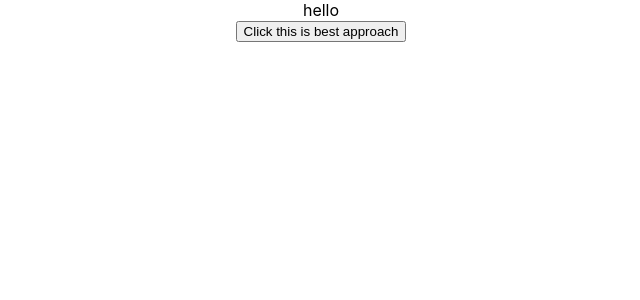
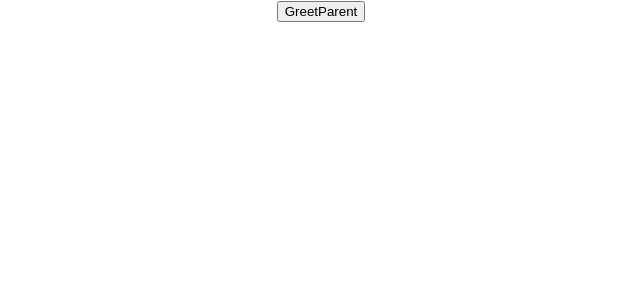
Before and after one commit to vijaynehra594/REACT, a React (Create React App) app in the folder hello-world/: page / in a window 1280 px wide. Shown: the top 300 px of the page, without its empty margins (319-959 px from the left). Built offline with nearby package versions, Linux system fonts and the light colour scheme.

Commit message:
Methods as props

```diff
--- a/hello-world/src/App.js
+++ b/hello-world/src/App.js
@@ -8,10 +8,12 @@
 import FunctionClick from './components/FunctionClick';
 import ClassClick from './components/ClassClick';
 import EventBind from './components/EventBind';
+import ParentComponent from './components/ParentComponent';
 function App() {
   return (
     <div className="App">
-      <EventBind/>
+      <ParentComponent/>
+      {/* <EventBind/> */}
       {/* <ClassClick/> */}
       {/* <FunctionClick/> */}
       {/* <Counter /> */}
--- /dev/null
+++ b/hello-world/src/components/ChildComponent.js
@@ -0,0 +1,11 @@
+import React from 'react'
+
+function ChildComponent(props) {
+  return (
+    <div>
+        <button onClick={()=>props.greetHandler('child')}>GreetParent</button>
+    </div>
+  )
+}
+
+export default ChildComponent
--- /dev/null
+++ b/hello-world/src/components/ParentComponent.js
@@ -0,0 +1,26 @@
+import React, { Component } from 'react'
+import ChildComponent from './ChildComponent'
+
+class ParentComponent extends Component {
+    constructor(props) {
+        super(props)
+
+        this.state = {
+           parentname: 'parent'
+        }
+        this.greetParent = this.greetParent.bind(this)
+      }
+      greetParent(childname) {
+        alert(`hello ${this.state.parentname} from ${childname}`)
+    }
+  render() {
+
+    return (
+        <div>
+            <ChildComponent greetHandler={this.greetParent} />
+        </div>
+    )
+  }
+}
+
+export default ParentComponent
```
